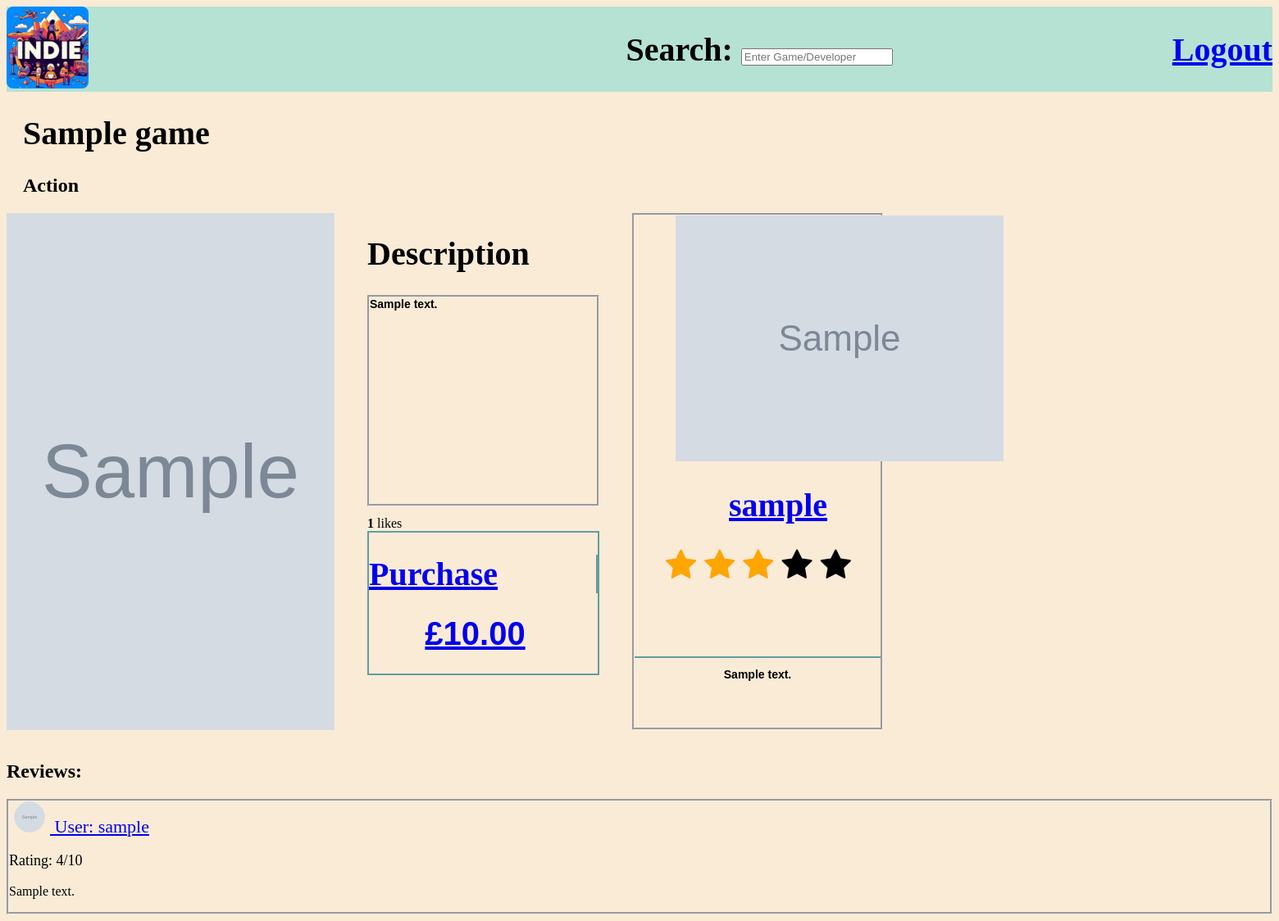
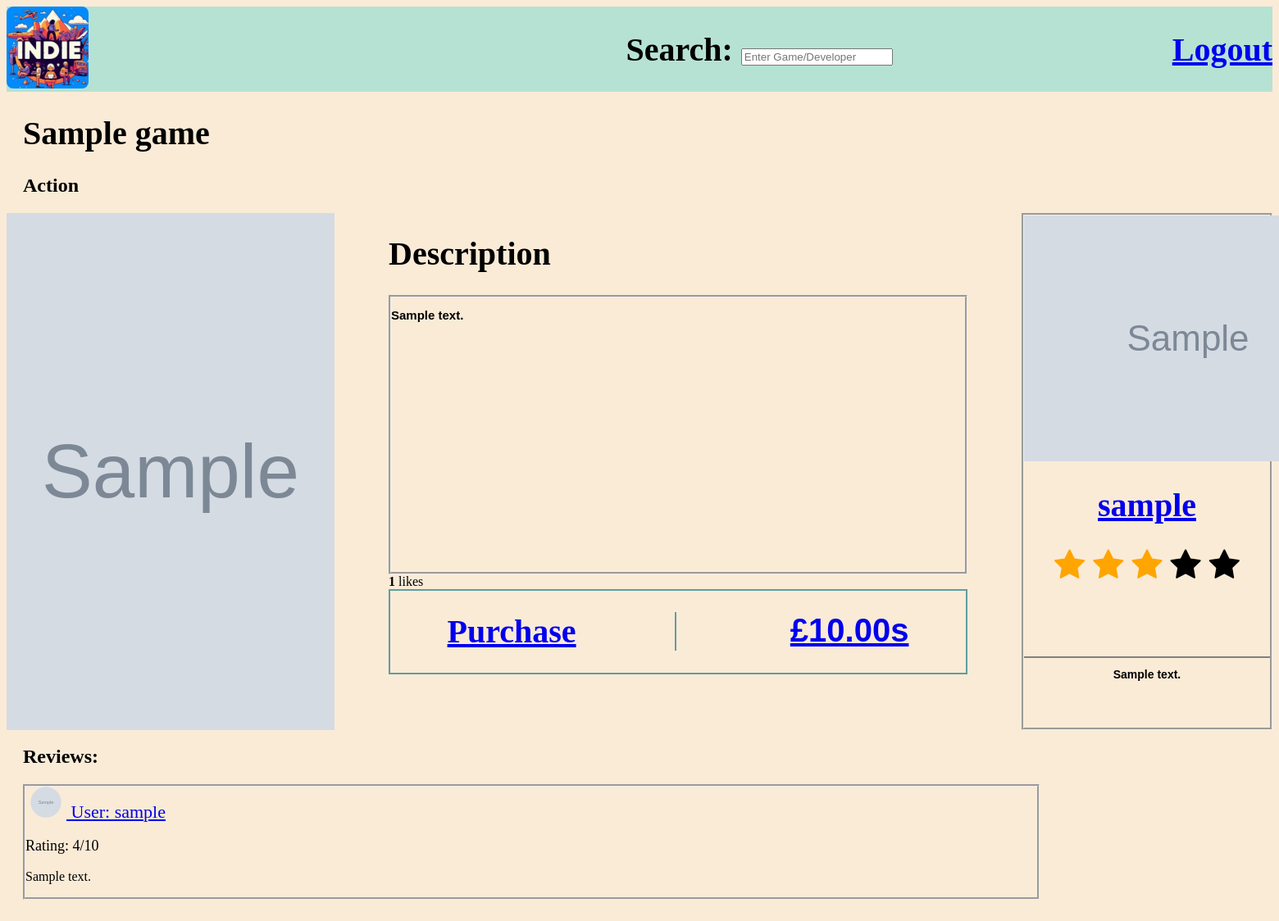
Before and after one commit to 2771954H/indie_website_project_12C, a Django app: a page that uses wad_indie_website_12c/templates/indie/game_page.html in a window 1560 px wide; the page is wider, and only the part inside the window is pictured. Shown: that part at 82% size. After the commit the page ends 1098 px from the top of that part, so only its background shows below. Run offline with Django 3.2, Linux system fonts and the light colour scheme; tables that the repository leaves empty hold one stand-in row (values such as "Sample post"); grey boxes marked "Sample" are stand-in pictures.

Commit message:
new user home dev home and game
width and height bugs fixed, dev home game slot bug fixed

```diff
--- a/wad_indie_website_12c/static/css_sheets/game_page.css
+++ b/wad_indie_website_12c/static/css_sheets/game_page.css
@@ -39,8 +39,6 @@ body {
     border-style: groove;
     font-family: sans-serif;
     word-wrap: break-word;
-    height:40%;
-
 }
 .userPfp{
     width:50px;
--- a/wad_indie_website_12c/templates/indie/game_page.html
+++ b/wad_indie_website_12c/templates/indie/game_page.html
@@ -2,12 +2,6 @@
 {% load staticfiles %}
 
 <!-- HELLO! If you see this before the teams message please go to teams I explain why there is this here THANK YOU! -Jason(xiaozu) -->
-<title>
-    {% block title_block %}
-        {{game.name}}
-    {% endblock %}
-
-</title>
 
 {% block body_block %}
 <div style="position:relative;"></div>
@@ -20,22 +14,22 @@
             <h1>Unknown Game<br/></h1>
             <h2>unknown genre</h2>
         {% endif %}
-
-        </span>
 </div>
-    <div style="display: flex; justify-content: flex-start;">
+    <div style="display: flex; justify-content: space-between;">
         {% if game.image %}
             <img src="{{ game.image.url }}">
         {% else %}
-            <img src="{% static 'images/no_image.jpg' %}"  class="gameImage" style="max-width:40%; max-height:40%;" alt="Game Snapshot"/>
+            <img src="{% static 'images/no_image.jpg' %}"  class="gameImage" style="width: 30%; height: 20%; margin-left: 20px;" alt="Game Snapshot"/>
         {% endif %}
-        <div style="padding-left: 40px; max-width:35%;">
+        <div style="padding-left: 20px; padding-right: 20px;">
             <h1>
                 Description
             </h1>
-            <h2 class="gameDescription" style="font-size:14px;">
+            <div style="border-style: groove; font-family: sans-serif; word-wrap: break-word; width: 700px;  height: 53%;">
+                <h2 style="font-size:15px;">
                     {{game.description}}
                 </h2>
+            </div>
             <div>
                 <strong id="like_count">{{ game.likes }}</strong> likes
                 {% if user.is_authenticated %}
@@ -47,20 +41,22 @@
                 </button>
                 {% endif %}
             </div>
-            <div style="text-align: center; border: 2px solid cadetblue; display:flex; justify-content:space-around;">
+            <div style="text-align: center; border: 2px solid cadetblue;">
                 <a href="{% url 'indie:paypal' game.slug %}">
+                    <div style=" display:flex; justify-content:space-around;">
                         <h1 style="border-right:2px solid cadetblue; padding-right: 120px;">
                             Purchase
                         </h1>
-                    <h1 style="font-family: sans-serif; padding-right: 20px;">
-                        {{game.price_formatted}}
+                        <h1 style="font-family: sans-serif;">
+                            {{game.price_formatted}}s
                         </h1>
+                    </div>
                 </a>
             </div>
         </div>
-        <div style="padding-left: 40px; max-width:10%;">
-            <div style="border-style: groove; width: 300px; height: 625px;">
-                <div style="padding-left: 50px;">
+        <div>
+            <div style="border-style: groove; width: 300px; height: 625px; text-align: center;">
+                <div>
                     <a href="{% url 'indie:show_user' dev.user %}">
                     {% if dev.picture %}
                         <img src="{{ game.image.url }}">
@@ -69,11 +65,11 @@
                     {% endif %}
                     </a>
                 </div>
-                <div style="padding-left: 50px; text-align: center;">
+                <div>
                     <h1 style="word-wrap: break-word;">
                         <a href="{% url 'indie:show_user' dev.user %}">{{dev.user}}</a>
                     </h1>
-                    <div style=" text-align: left; margin-left: -12px;"><h1>
+                    <div><h1>
                         <span class="fa fa-star checked"></span>
                         <span class="fa fa-star checked"></span>
                         <span class="fa fa-star checked"></span>
@@ -82,7 +78,7 @@
                     </h1>
                     </div>
                 </div>
-                <div style=" padding-top: 60px; border-bottom: 2px solid cadetblue;">
+                <div style=" padding-top: 60px; border-bottom: 2px solid grey;">
                 </div>
                 <div>
                    <h2  style="text-align: center; word-wrap: break-word; font-family: sans-serif; font-size:14px;">
@@ -92,11 +88,10 @@
             </div>
         </div>
     </div>
-    <br>
-    <div>
+    <div style="padding-left: 20px;">
         <h2>Reviews:</h2>
         {% for review in feedback %}
-            <div style="border-style:groove;">
+            <div style="border-style:groove; max-width: 81%;">
                 <a style="font-size:22px;" href="/indie/user/{{review.userProfile.user}}">
                     {% if review.userProfile.picture %}
                         <img src="{{ review.userProfile.picture.url }}" class="userPfp">
```
Also changed, not shown: wad_indie_website_12c/templates/indie/dev_base.html (+9 -9 lines), wad_indie_website_12c/templates/indie/user_page.html (+55 -30 lines). Lines whose indentation alone changed are shown as unchanged.
